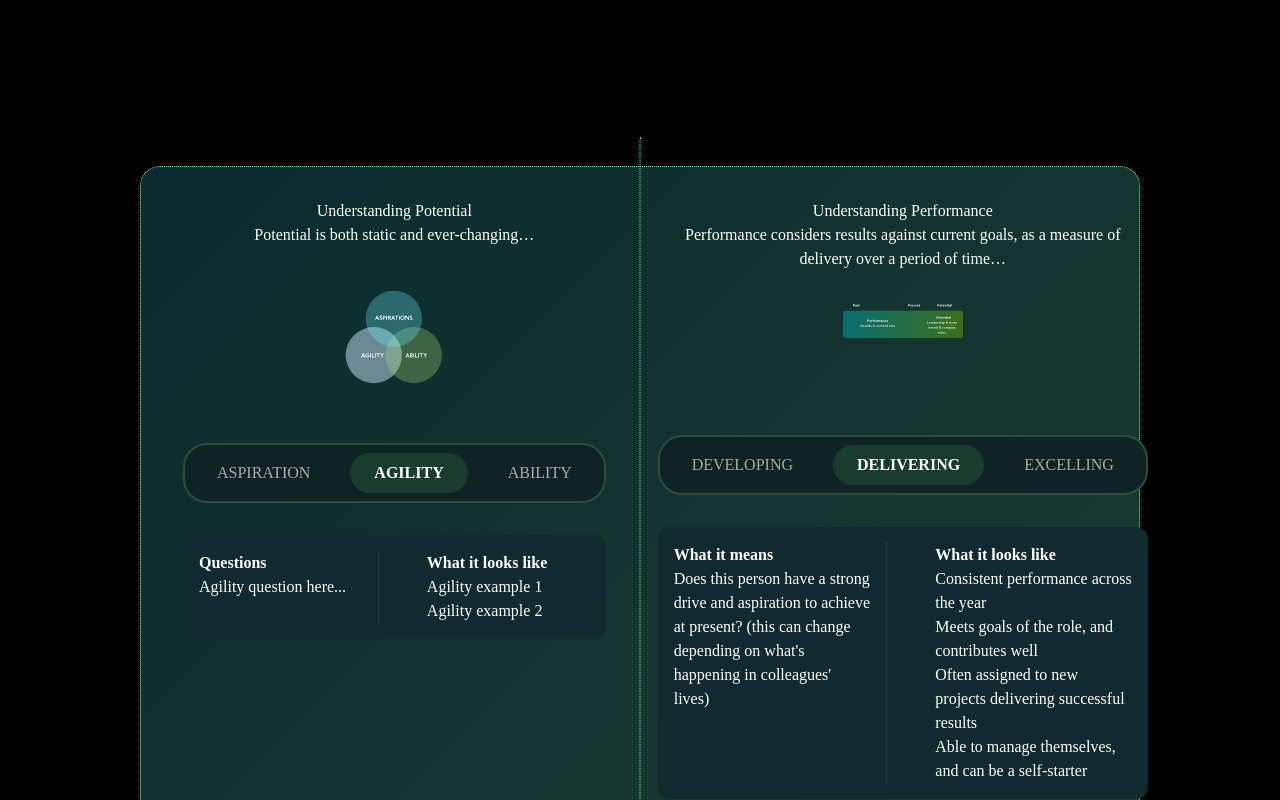
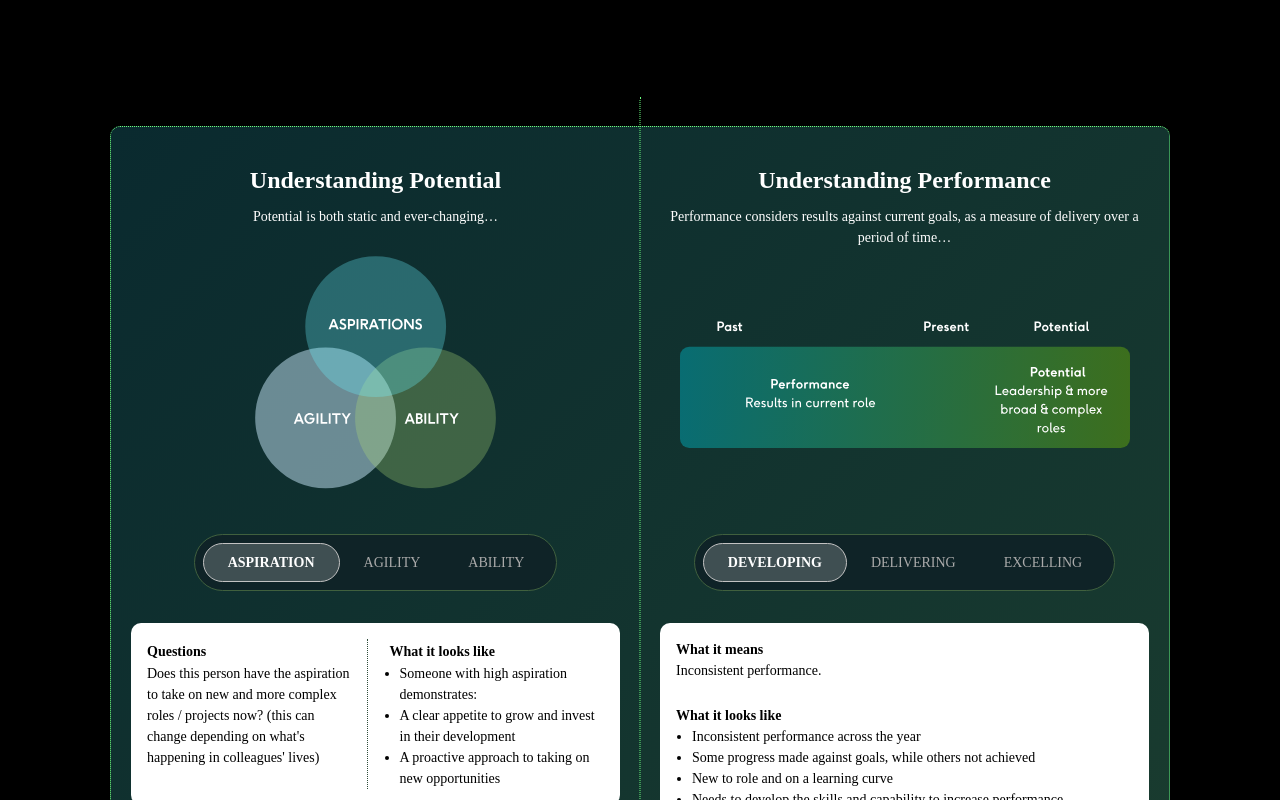
Before and after one commit to solensa/kop3, a Next.js app: page / in a window 1280 px wide. Shown: the part 1100-1900 px from the top of the page. Built offline with nearby package versions, Linux system fonts and the light colour scheme.

Commit message:
box mostly complete

```diff
--- a/src/app/components/box.tsx
+++ b/src/app/components/box.tsx
@@ -8,27 +8,36 @@ const leftTabs = [
     label: "ASPIRATION",
     content: {
       question:
-        "Does this person have a strong drive and aspiration to achieve at present? (this can change depending on what's happening in colleagues' lives)",
+        "Does this person have the aspiration to take on new and more complex roles / projects now? (this can change depending on what's happening in colleagues' lives)",
       looksLike: [
-        "A clear aspiration to grow",
-        "Persistence",
-        "Resilience",
-        "A vision to change beyond the status quo",
+        "Someone with high aspiration demonstrates:",
+        "A clear appetite to grow and invest in their development",
+        "A proactive approach to taking on new opportunities",
       ],
     },
   },
   {
     label: "AGILITY",
     content: {
-      question: "Agility question here...",
-      looksLike: ["Agility example 1", "Agility example 2"],
+      question: "Does this person have a strong level of intellectual and emotional ability?",
+      looksLike: [
+        "Someone with high ability demonstrates",
+        "Emotional capacity to navigate social situations, demonstrate empathy and build relationships",
+        "Intellectual ability is being able to understand and solve complex problems, and a vision to change beyond the status quo.",
+      ],
     },
   },
   {
     label: "ABILITY",
     content: {
-      question: "Ability question here...",
-      looksLike: ["Ability example 1", "Ability example 2"],
+      question:
+        "Does this person demonstrate curiosity, learn rapidly, adapt, and apply new knowledge or skills in unfamiliar situations?",
+      looksLike: [
+        "Someone with a high learning agility is",
+        "able to learn flexibly and rapidly, and",
+        "thrive in new, changing, or ambiguous environments, and",
+        "resilience to bounce back from failure or difficulty",
+      ],
     },
   },
 ];
@@ -37,15 +46,19 @@ const rightTabs = [
   {
     label: "DEVELOPING",
     content: {
-      meaning: "Developing meaning here...",
-      looksLike: ["Developing example 1", "Developing example 2"],
+      meaning: "Inconsistent performance.",
+      looksLike: [
+        "Inconsistent performance across the year",
+        "Some progress made against goals, while others not achieved",
+        "New to role and on a learning curve",
+        "Needs to develop the skills and capability to increase performance",
+      ],
     },
   },
   {
     label: "DELIVERING",
     content: {
-      meaning:
-        "Does this person have a strong drive and aspiration to achieve at present? (this can change depending on what's happening in colleagues' lives)",
+      meaning: "Meeting expectations.",
       looksLike: [
         "Consistent performance across the year",
         "Meets goals of the role, and contributes well",
@@ -57,32 +70,38 @@ const rightTabs = [
   {
     label: "EXCELLING",
     content: {
-      meaning: "Excelling meaning here...",
-      looksLike: ["Excelling example 1", "Excelling example 2"],
+      meaning: "Exceeding Expectations.",
+      looksLike: [
+        "Consistently exceeds the requirements of the role",
+        "Recognised for their significant contribution",
+        "Able to adapt goals and strategies to meet changing demands",
+        "Is focused toward sustained and meaningful results",
+      ],
     },
   },
 ];
 
 export default function Box() {
-  const [leftIndex, setLeftIndex] = useState(1); // AGILITY default
-  const [rightIndex, setRightIndex] = useState(1); // DELIVERING default
+  const [leftIndex, setLeftIndex] = useState(0); // AGILITY default
+  const [rightIndex, setRightIndex] = useState(0); // DELIVERING default
 
   const headerHeight = 220;
 
   return (
-    <div style={{ maxWidth: "1000px", margin: "0 auto", paddingTop: "40px" }}>
+    <div style={{ maxWidth: "1060px", minHeight: "820px", margin: "0 auto" }}>
       <div
         style={{
+          minHeight: "820px",
           position: "relative",
           display: "flex",
-          gap: "2rem",
+          gap: "20px",
           background: "linear-gradient(135deg, #0a2a2f 0%, #1a3c2f 100%)",
-          borderRadius: "20px",
-          padding: "2rem",
+          borderRadius: "10px",
+          padding: "35px 10px",
           color: "white",
           border: "1px dotted #6aff7f",
           zIndex: 1,
-          minHeight: "600px",
+
           boxSizing: "border-box",
         }}
       >
@@ -113,30 +132,32 @@ export default function Box() {
           }}
         >
           {/* Header area, aligned from the top */}
-          <div style={{ textAlign: "center", minHeight: headerHeight }}>
-            <h2 style={{ marginTop: 0 }}>Understanding Potential</h2>
-            <p>Potential is both static and ever-changing…</p>
-            <Image
-              src="/pot.svg"
-              alt="pot"
-              width={120}
-              height={120}
-              style={{ margin: "2rem auto" }}
-            />
+          <div style={{ textAlign: "center" }}>
+            <span
+              className="text-[24px] font-semibold text-white whitespace-nowrap"
+              style={{ marginTop: 0 }}
+            >
+              Understanding Potential
+            </span>
+            <p className="mt-2 text-[14px] font-normal">
+              Potential is both static and ever-changing…
+            </p>
+            <Image src="/pot.svg" alt="pot" width={300} height={120} style={{ margin: "0 auto" }} />
           </div>
           {/* Toggles with outline */}
           <div
             style={{
               display: "flex",
               justifyContent: "center",
-              gap: "1rem",
+              gap: "0px",
               margin: "1rem 0",
-              border: "2px solid #2e4d3a",
-              borderRadius: "24px",
+              border: "1px solid #40603E",
+              borderRadius: "50px",
               padding: "0.5rem",
               background: "#0f2327",
               alignSelf: "center",
               minWidth: 0,
+              fontSize: "14px",
             }}
           >
             {leftTabs.map((tab, i) => (
@@ -145,9 +166,10 @@ export default function Box() {
                 onClick={() => setLeftIndex(i)}
                 style={{
                   padding: "0.5rem 1.5rem",
-                  borderRadius: "20px",
-                  border: "none",
-                  background: i === leftIndex ? "#1a3c2f" : "transparent",
+                  borderRadius: "50px",
+
+                  background: i === leftIndex ? "rgba(255, 255, 255, 0.2)" : "transparent",
+                  border: i === leftIndex ? "1px solid #C2C2C2" : "transparent",
                   color: i === leftIndex ? "#fff" : "#aaa",
                   fontWeight: i === leftIndex ? "bold" : "normal",
                   cursor: "pointer",
@@ -161,30 +183,31 @@ export default function Box() {
           {/* Content in two columns with vertical divider */}
           <div
             style={{
-              background: "#112a2f",
-              borderRadius: "12px",
+              background: "#fff",
+              borderRadius: "10px",
               padding: "1rem",
               marginTop: "1rem",
               display: "flex",
               gap: "2rem",
               width: "100%",
               boxSizing: "border-box",
+              color: "#000",
             }}
           >
             <div
               style={{
                 flex: 1,
-                paddingRight: "1rem",
+                paddingRight: "15px",
                 borderRight: "1px dotted #2e4d3a",
                 boxSizing: "border-box",
               }}
             >
-              <strong>Questions</strong>
-              <p>{leftTabs[leftIndex].content.question}</p>
+              <strong className="text-[14px]">Questions</strong>
+              <p className="text-[14px] font-normal">{leftTabs[leftIndex].content.question}</p>
             </div>
-            <div style={{ flex: 1, paddingLeft: "1rem", boxSizing: "border-box" }}>
-              <strong>What it looks like</strong>
-              <ul>
+            <div style={{ flex: 1 }}>
+              <strong className="text-[14px] ml-[-10px]">What it looks like</strong>
+              <ul className="text-[14px] font-normal list-disc pl-[0px]">
                 {leftTabs[leftIndex].content.looksLike.map((item, idx) => (
                   <li key={idx}>{item}</li>
                 ))}
@@ -206,17 +229,22 @@ export default function Box() {
         >
           {/* Header area, aligned from the top */}
           <div style={{ textAlign: "center", minHeight: headerHeight }}>
-            <h2 style={{ marginTop: 0 }}>Understanding Performance</h2>
-            <p>
+            <span
+              className="text-[24px] font-semibold text-white whitespace-nowrap"
+              style={{ marginTop: 0 }}
+            >
+              Understanding Performance
+            </span>
+            <p className="mt-2 mb-[70px] text-[14px] font-normal">
               Performance considers results against current goals, as a measure of delivery over a
               period of time…
             </p>
             <Image
               src="/perf.svg"
               alt="perf"
-              width={120}
+              width={450}
               height={120}
-              style={{ margin: "2rem auto" }}
+              style={{ margin: "20px auto 70px auto" }}
             />
           </div>
           {/* Toggles with outline */}
@@ -224,14 +252,15 @@ export default function Box() {
             style={{
               display: "flex",
               justifyContent: "center",
-              gap: "1rem",
+              gap: "0px",
               margin: "1rem 0",
-              border: "2px solid #2e4d3a",
-              borderRadius: "24px",
+              border: "1px solid #40603E",
+              borderRadius: "50px",
               padding: "0.5rem",
               background: "#0f2327",
               alignSelf: "center",
               minWidth: 0,
+              fontSize: "14px",
             }}
           >
             {rightTabs.map((tab, i) => (
@@ -240,9 +269,9 @@ export default function Box() {
                 onClick={() => setRightIndex(i)}
                 style={{
                   padding: "0.5rem 1.5rem",
-                  borderRadius: "20px",
-                  border: "none",
-                  background: i === rightIndex ? "#1a3c2f" : "transparent",
+                  borderRadius: "50px",
+                  background: i === rightIndex ? "rgba(255, 255, 255, 0.2)" : "transparent",
+                  border: i === rightIndex ? "1px solid #C2C2C2" : "transparent",
                   color: i === rightIndex ? "#fff" : "#aaa",
                   fontWeight: i === rightIndex ? "bold" : "normal",
                   cursor: "pointer",
@@ -256,30 +285,23 @@ export default function Box() {
           {/* Content in two columns with vertical divider */}
           <div
             style={{
-              background: "#112a2f",
-              borderRadius: "12px",
+              background: "#fff",
+              borderRadius: "10px",
               padding: "1rem",
               marginTop: "1rem",
-              display: "flex",
-              gap: "2rem",
               width: "100%",
               boxSizing: "border-box",
+              display: "block", // stack vertically
+              color: "#000",
             }}
           >
-            <div
-              style={{
-                flex: 1,
-                paddingRight: "1rem",
-                borderRight: "1px dotted #2e4d3a",
-                boxSizing: "border-box",
-              }}
-            >
+            <div className="text-[14px] font-normal" style={{ marginBottom: "1.5rem" }}>
               <strong>What it means</strong>
               <p>{rightTabs[rightIndex].content.meaning}</p>
             </div>
-            <div style={{ flex: 1, paddingLeft: "1rem", boxSizing: "border-box" }}>
+            <div className="text-[14px] font-normal">
               <strong>What it looks like</strong>
-              <ul>
+              <ul className="text-[14px] font-normal list-disc pl-4">
                 {rightTabs[rightIndex].content.looksLike.map((item, idx) => (
                   <li key={idx}>{item}</li>
                 ))}
```
